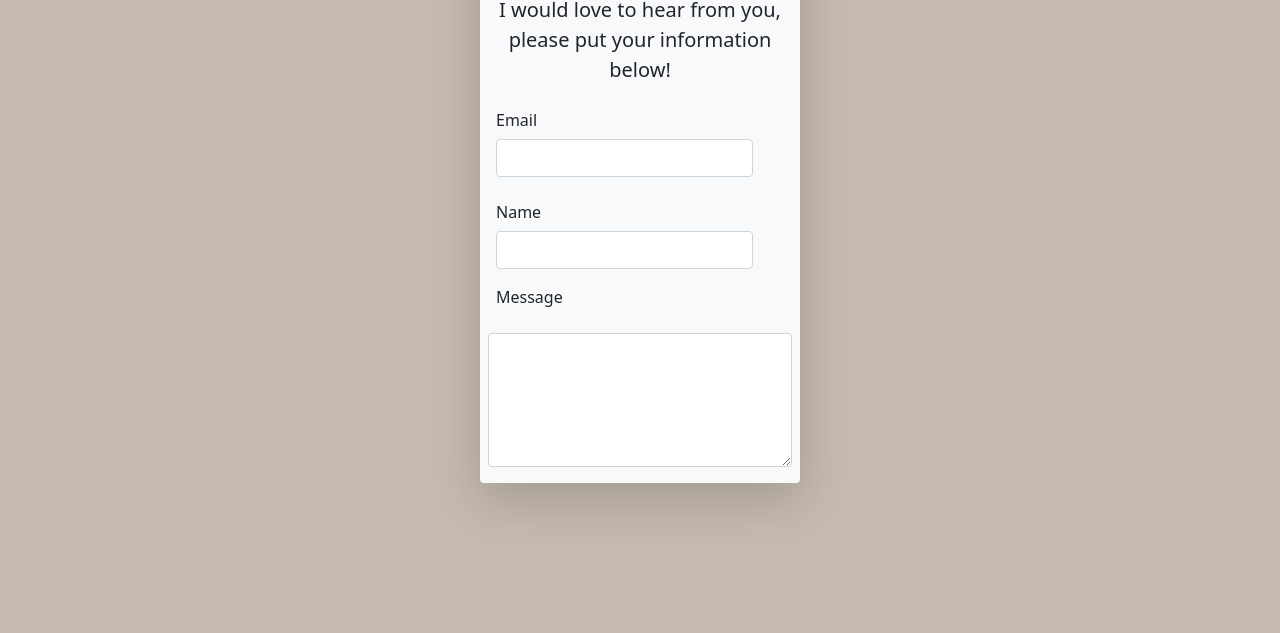
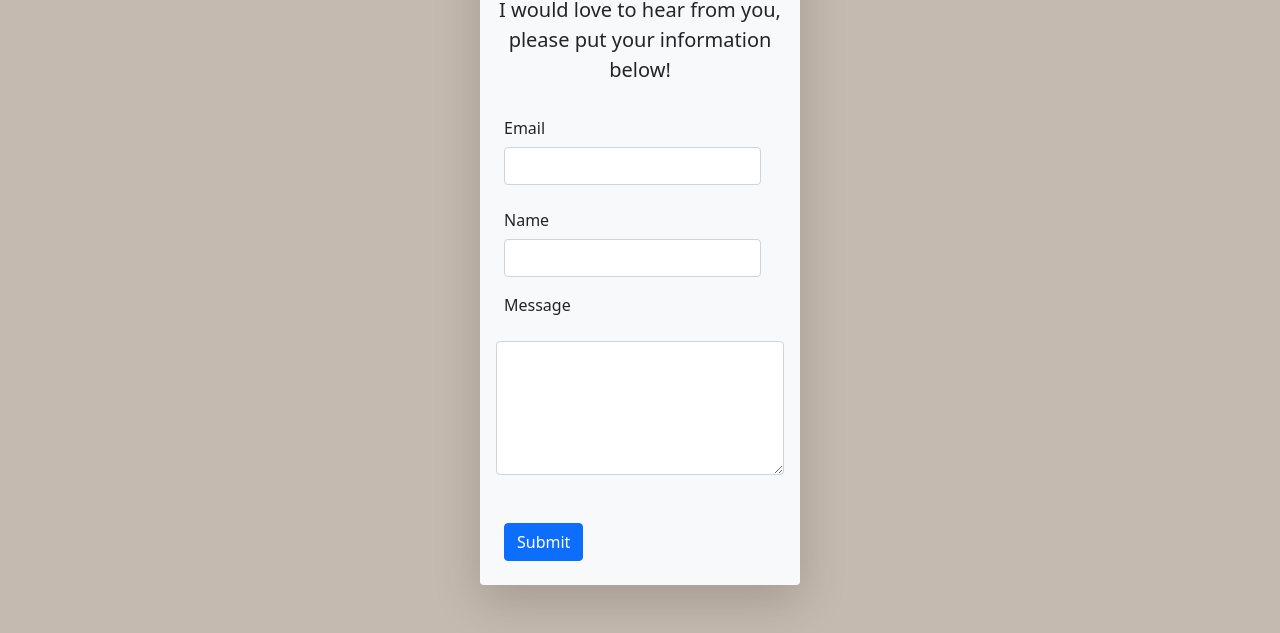
Before and after one commit to Iwasson/Iwasson.github.io, a plain HTML site: page contact.html in a window 1280 px wide. Shown: the part 181-814 px from the top of the page. Drawn offline with nearby package versions, Linux system fonts and the light colour scheme.

Commit message:
Update contact.html
added missing submit button

```diff
--- a/contact.html
+++ b/contact.html
@@ -26,7 +26,7 @@
     <div class="mx-auto w-25 my-5 bg-light p-3 shadow-lg rounded">
       <h1 class="text-center">Contact Me</h1>
       <p class="fs-5 text-center">I would love to hear from you, please put your information below!</p>
-      <form>
+      <form class="p-2">
         <div class="row g-3 mb-3 align-items-center">
           <div class="col-auto">
             <label for="emailInput" class="col-form-label">Email</label>
@@ -41,6 +41,7 @@
           <label for="message" class="form-label">Message</label>
           <textarea class="form-control" id="message" rows="5"></textarea>
         </div>
+        <button type="submit" class="btn btn-primary mt-5">Submit</button>
       </form>
     </div>
   </body>
```
